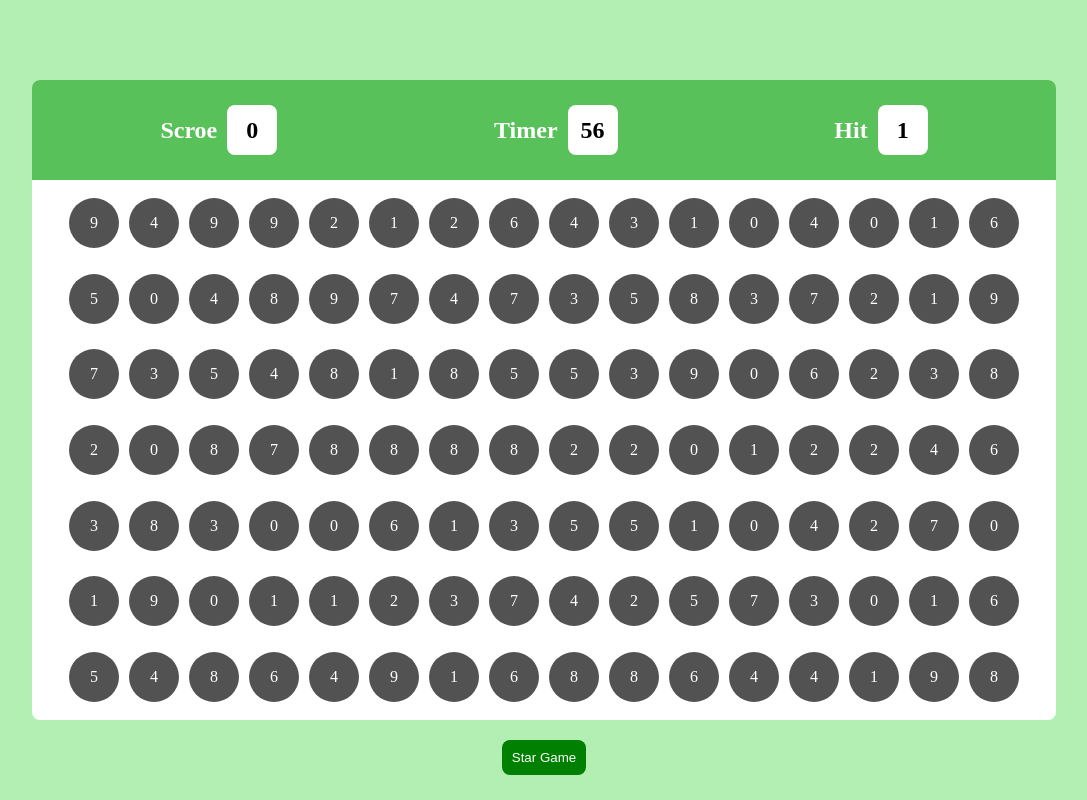
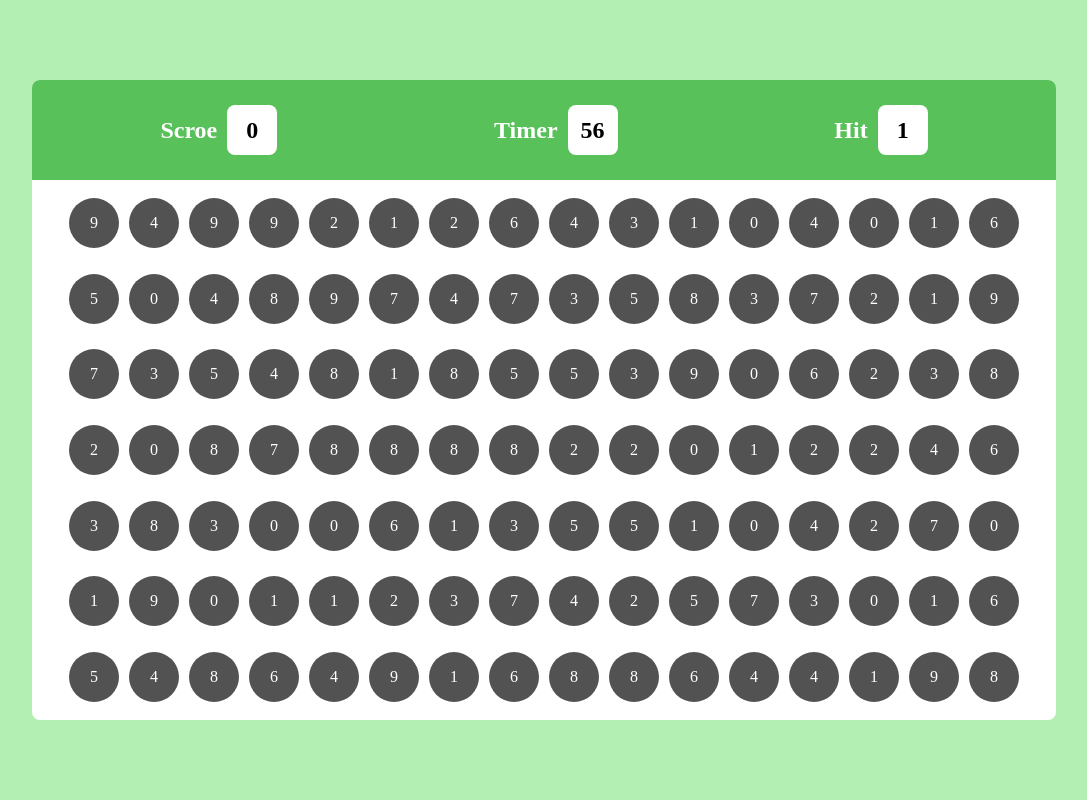
Before and after one commit to joni7679/bubble_game, a plain HTML site: page index.html in a window 1280 px wide. Shown: the whole page, without its empty margins (96-1183 px from the left). Drawn offline with Linux system fonts and the light colour scheme.

Commit message:
update game

```diff
--- a/index.html
+++ b/index.html
@@ -60,7 +60,7 @@
 
 		</div>
 
-		<button id="star_btn">star game</button>
+		<!-- <button id="star_btn">star game</button> -->
 
 	</div>
 
```
